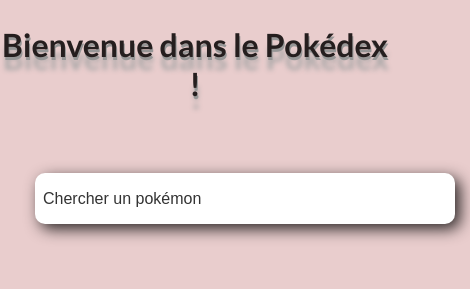
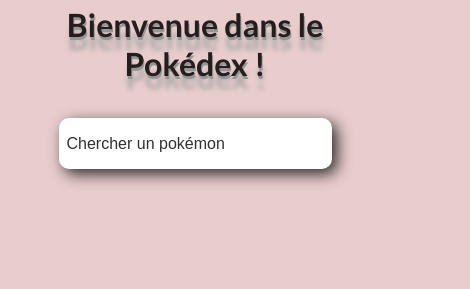
Before and after one commit to Saboodev/pokedex, a plain HTML site: page index.html in a window 390 px wide. Shown: the top 289 px of the page, 470 px wide, since content can reach past the window. Drawn offline with Linux system fonts and the light colour scheme; no server answers.

Commit message:
modification media queries

```diff
--- a/style.css
+++ b/style.css
@@ -146,10 +146,13 @@ ul {
 }
 
 @media screen and (max-width: 990px) {
+
+    h1 {
+        padding: 5px;
+    }
     .recherche-poke {
         max-width: 700px;
-    margin: 30px 20px;
-    padding: 15px;
+        min-width: 250px;
         position: relative;
         display: flex;
     }
```
Lines whose indentation alone changed are shown as unchanged.
